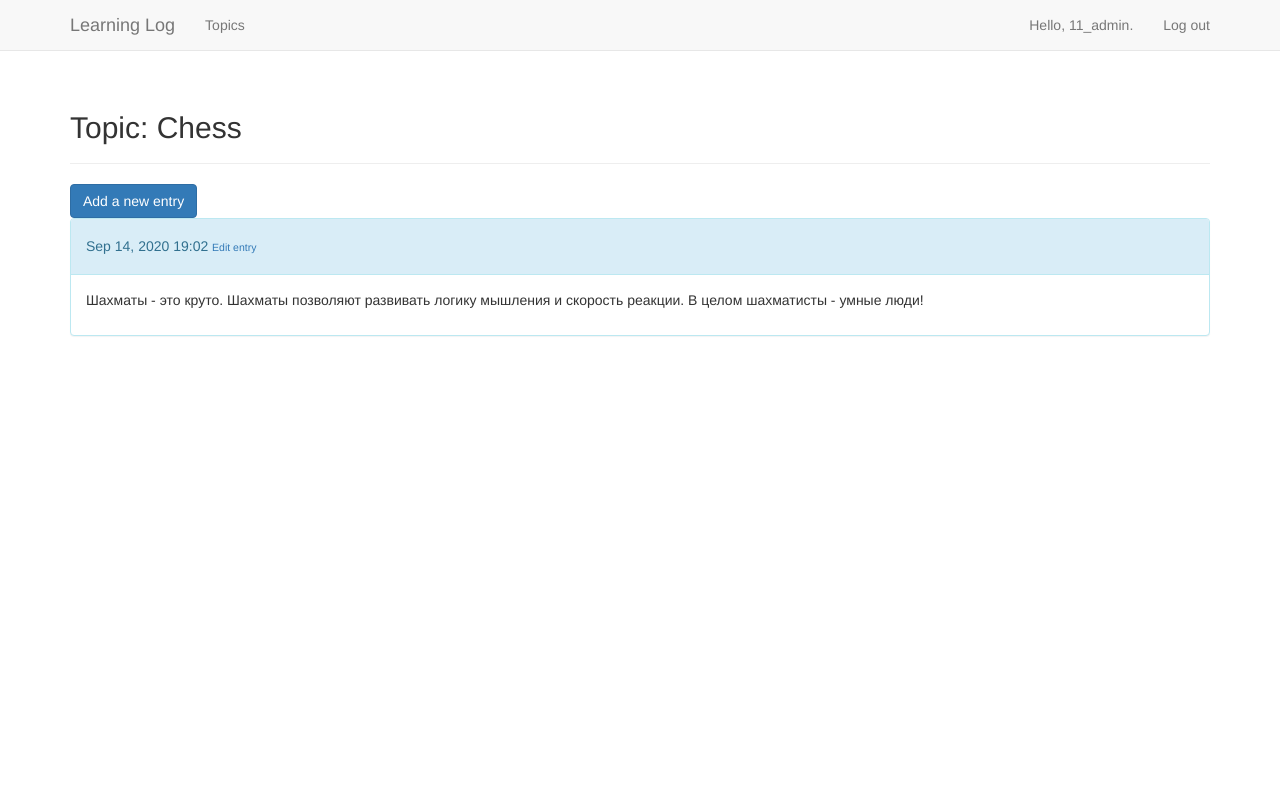
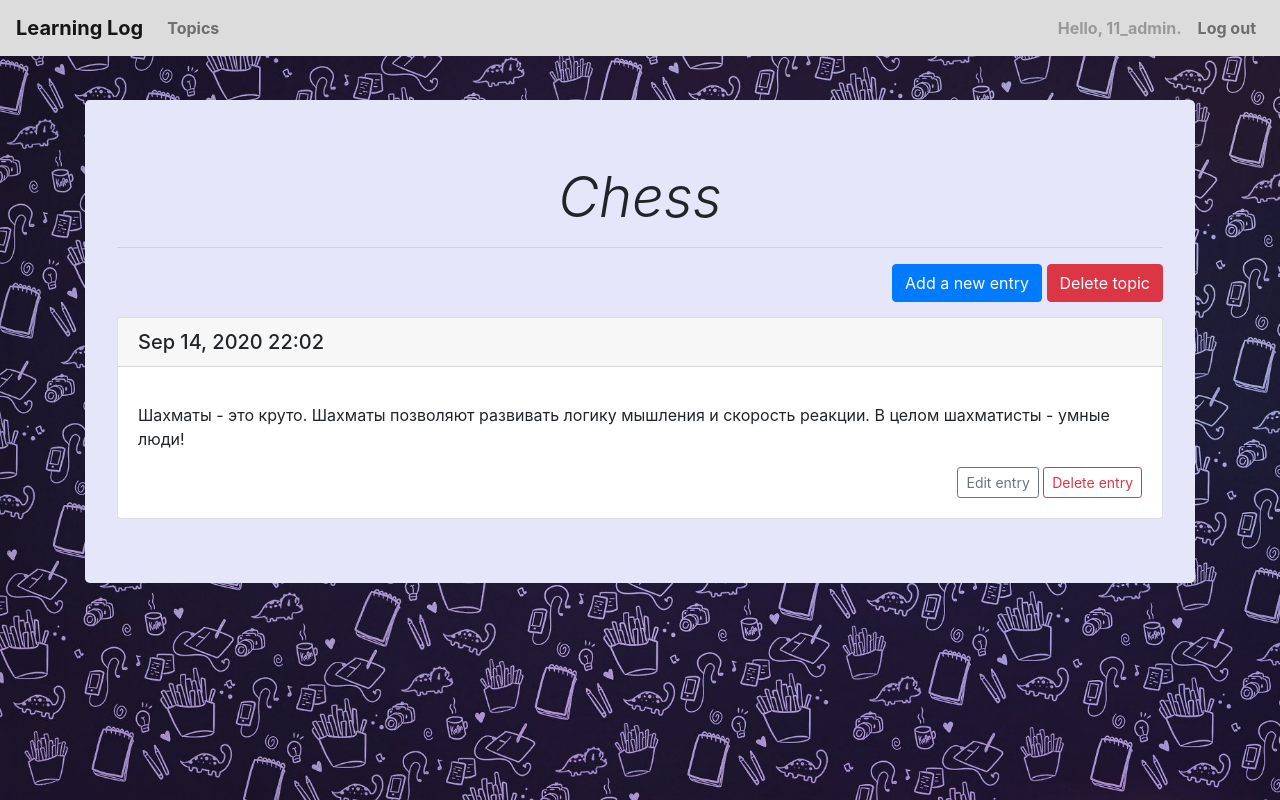
Before and after one commit to funnyprog/Learning_Log, a Django app: page /topics/1/ in a window 1280 px wide. Run offline with Django 3.2, Linux system fonts and the light colour scheme; a user stored in the database is signed in; data comes from the database, SQL or seed files in the repository; both versions use the stored data as it was after the commit; some libraries are stand-ins or nearby versions.

Commit message:
release 4

```diff
--- a/learning_log/settings.py
+++ b/learning_log/settings.py
@@ -36,7 +36,7 @@ INSTALLED_APPS = [
     'django.contrib.messages',
     'django.contrib.staticfiles',
     #
-    'bootstrap3',
+    'bootstrap4',
     # My apps
     'learning_logs',
     'users',
@@ -105,7 +105,7 @@ AUTH_PASSWORD_VALIDATORS = [
 
 LANGUAGE_CODE = 'en-us'
 
-TIME_ZONE = 'UTC'
+TIME_ZONE = 'Europe/Moscow'
 
 USE_I18N = True
 
--- a/learning_logs/templates/learning_logs/base.html
+++ b/learning_logs/templates/learning_logs/base.html
@@ -1,5 +1,5 @@
-{% load bootstrap3 %}
-
+{% load bootstrap4 %}
+{% load static %}
 <!DOCTYPE html>
 <html lang="en">
 <head>
@@ -10,39 +10,53 @@
     <title>Learning Log</title>
 
     {% bootstrap_css %}
-    {% bootstrap_javascript %}
+    {% bootstrap_javascript jquery='full' %}
+    <style>
+    body {
+    background-image: url({% static "learning_logs/фон.jpg"%});
+    background-size: cover;
+    background-attachment: fixed;
+    }
+    </style>
 </head>
 <body>
-<!-- Статическая навигационная панель -->
-<nav class="navbar navbar-default navbar-static-top">
-    <div class="container">
-        <div class="navbar-header">
-            <button type="button" class="navbar-toggle collapsed"
-                    data-toggle="collapse" data-target="#navbar"
-                    aria-expanded="false" aria-controls="navbar">
-            </button>
-            <a class="navbar-brand" href="{% url 'learning_logs:index' %}">
-                Learning Log</a>
-        </div>
-        <div id="navbar" class="navbar-collapse collapse">
-            <ul class="nav navbar-nav">
-                <li><a href="{% url 'learning_logs:topics' %}">Topics</a></li>
-            </ul>
 
-            <ul class="nav navbar-nav navbar-right">
-                {% if user.is_authenticated %}
-                <li><a>Hello, {{ user.username }}.</a></li>
-                <li><a href="{% url 'users:logout' %}">Log out</a></li>
-                {% else %}
-                <li><a href="{% url 'users:register' %}">Register</a></li>
-                <li><a href="{% url 'users:login' %}">Log in</a></li>
-                {% endif %}
-            </ul>
-        </div><!--/.nav-collapse -->
+<!-- Фиксированная навигационная панель -->
+<nav class="navbar fixed-top navbar-expand-lg navbar-light" style="background-color: #DCDCDC">
+    <a class="navbar-brand" href="{% url 'learning_logs:index' %}"><b>Learning Log</b></a>
+    <button class="navbar-toggler" type="button" data-toggle="collapse" data-target="#navbarTogglerDemo03"
+            aria-controls="navbarTogglerDemo03" aria-expanded="false" aria-label="Toggle navigation">
+        <span class="navbar-toggler-icon"></span>
+    </button>
+
+    <div class="collapse navbar-collapse" id="navbarTogglerDemo03">
+        <ul class="navbar-nav nav nav-pills">
+            <li class="nav-item">
+                <a class="nav-link" href="{% url 'learning_logs:topics' %}"><b>Topics</b>
+                    <span class="sr-only">(current)</span></a>
+            </li>
+        </ul>
+        <ul class="navbar-nav ml-auto">
+            {% if user.is_authenticated %}
+            <li class="nav-item">
+                <a class="nav-link disabled"><b>Hello, {{ user.username }}.</b></a>
+            </li>
+            <li class="nav-item">
+                <a class="nav-link" href="{% url 'users:logout' %}"><b>Log out</b></a>
+            </li>
+            {% else %}
+            <li class="nav-item">
+                <a class="nav-link" href="{% url 'users:register' %}"><b>Register</b></a>
+            </li>
+            <li class="nav-item">
+                <a class="nav-link" href="{% url 'users:login' %}"><b>Log in</b></a>
+            </li>
+            {% endif %}
+        </ul>
     </div>
 </nav>
 
-<div class="container">
+<div class="container" style="margin-top: 100px">
     <div class="page-header">
         {% block header %}{% endblock header %}
     </div>
--- a/learning_logs/templates/learning_logs/topic.html
+++ b/learning_logs/templates/learning_logs/topic.html
@@ -1,35 +1,49 @@
 {% extends 'learning_logs/base.html' %}
-{% load bootstrap3 %}
+{% load bootstrap4 %}
 
 {% block header %}
-<h2>Topic: {{ topic }}</h2>
+
 {% endblock header %}
 
 {% block content %}
+<div class="jumbotron" style="background-color: #E6E6FA">
+    <h1 align="center" class="display-4"><em>{{ topic }}</em></h1>
+    <hr class="my-3">
+    {% if entries %}
+    <div align="right">
         <form action="{% url 'learning_logs:new_entry' topic.id %}">
             {% buttons %}
             <button name="submit" class="btn btn-primary">Add a new entry</button>
+            <a href="{% url 'learning_logs:delete_topic' topic.id %}"
+               class="btn btn-danger" role="button">Delete topic</a>
             {% endbuttons %}
         </form>
-
+    </div>
     {% for entry in entries %}
-<div class="panel panel-info">
-    <div class="panel-heading">
-        <h5>
-            {{ entry.date_added|date:'M d, Y H:i' }}
-            <small>
-                <a href="{% url 'learning_logs:edit_entry' entry.id %}">
-                    Edit entry</a>
-            </small>
-        </h5>
+    <div class="card" style="margin-top: 15px">
+        <h5 class="card-header">{{ entry.date_added|date:'M d, Y H:i' }}</h5>
+        <div class="card-body">
+            <p class="card-text">{{ entry.text|linebreaks }}</p>
+            <div align="right">
+                <a href="{% url 'learning_logs:edit_entry' entry.id %}" class="btn btn-outline-secondary btn-sm">Edit
+                    entry</a>
+                <a href="{% url 'learning_logs:delete_entry' entry.id %}" class="btn btn-outline-danger btn-sm">Delete
+                    entry</a>
             </div>
-    <div class="panel-body">
-        {{ entry.text|linebreaks }}
         </div>
-</div> <!-- panel -->
-
-{% empty %}
-    <h4>There are no entries for this topic yet.</h4>
+    </div>
     {% endfor %}
-
+    {% else %}
+    <h4 align="center">There are no entries for this topic yet.</h4>
+    <div align="center" style="margin-top: 20px">
+        <form action="{% url 'learning_logs:new_entry' topic.id %}">
+            {% buttons %}
+            <button name="submit" class="btn btn-primary">Add a new entry</button>
+            <a href="{% url 'learning_logs:delete_topic' topic.id %}"
+               class="btn btn-danger" role="button">Delete topic</a>
+            {% endbuttons %}
+        </form>
+    </div>
+    {% endif %}
+</div>
 {% endblock content %}
--- a/learning_logs/urls.py
+++ b/learning_logs/urls.py
@@ -16,5 +16,8 @@ urlpatterns = [
     path('new_entry/<topic_id>/', views.new_entry, name='new_entry'),
     # edit entry
     path('edit_entry/<entry_id>', views.edit_entry, name='edit_entry'),
+    path('delete_entry/<entry_id>/', views.delete_entry, name='delete_entry'),
+    path('delete_topic/<topic_id>/', views.delete_topic, name='delete_topic'),
+
 
 ]
--- a/learning_logs/views.py
+++ b/learning_logs/views.py
@@ -49,8 +49,6 @@ def new_topic(request):
 def new_entry(request, topic_id):
     """Определяет новую запись"""
     topic = Topic.objects.get(id=topic_id)
-    if topic.owner != request.user:
-        raise Http404
     if request.method != 'POST':
         # Данные не отправились, создается пустая форма
         form = EntryForm()
@@ -70,6 +68,8 @@ def edit_entry(request, entry_id):
     """Редактирование записей"""
     entry = Entry.objects.get(id=entry_id)
     topic = entry.topic
+    if topic.owner != request.user:
+        raise Http404
     if request.method != 'POST':
         form = EntryForm(instance=entry)
     else:
@@ -79,3 +79,16 @@ def edit_entry(request, entry_id):
             return HttpResponseRedirect(reverse('learning_logs:topic', args=[topic.id]))
     context = {'entry': entry, 'topic': topic, 'form': form}
     return render(request, 'learning_logs/edit_entry.html', context)
+
+@login_required
+def delete_entry(request, entry_id):
+    entry = Entry.objects.get(id=entry_id)
+    topic = entry.topic
+    entry.delete()
+    return HttpResponseRedirect(reverse('learning_logs:topic', args=[topic.id]))
+
+@login_required
+def delete_topic(request, topic_id):
+    topic = Topic.objects.get(id=topic_id)
+    topic.delete()
+    return HttpResponseRedirect(reverse('learning_logs:topics'))
```
Also changed, not shown: learning_logs/templates/learning_logs/edit_entry.html (+18 -13 lines), learning_logs/templates/learning_logs/index.html (+10 -10 lines), learning_logs/templates/learning_logs/new_entry.html (+10 -9 lines), learning_logs/templates/learning_logs/new_topic.html (+9 -3 lines), learning_logs/templates/learning_logs/topics.html (+8 -5 lines), users/templates/users/login.html (+7 -3 lines), users/templates/users/register.html (+8 -2 lines), db.sqlite3, learning_logs/static/learning_logs/3.jpg (added), learning_logs/static/learning_logs/fon1.jpg (added), learning_logs/static/learning_logs/Я.jpg (added), learning_logs/static/learning_logs/фон.jpg (added), learning_logs/static/learning_logs/фон.png (added), 1 other file. Lines whose indentation alone changed are shown as unchanged.
